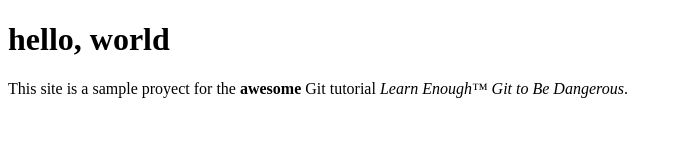
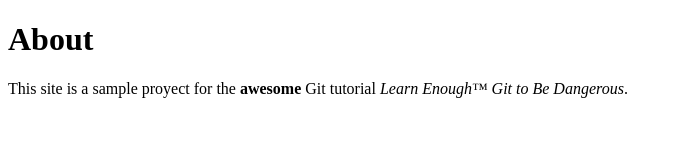
Before and after one commit to osogrizzlypolar/website, a plain HTML site: page about.html in a window 1280 px wide. Shown: the whole page, without its empty margins (0-682 px from the left). Drawn offline with Linux system fonts and the light colour scheme.

Commit message:
Add a link to the About page

```diff
--- a/about.html
+++ b/about.html
@@ -4,7 +4,7 @@
     <title>About Us</title>
   </head>
   <body>
-    <h1>hello, world</h1>
+    <h1>About</h1>
     <p>
       This site is a sample proyect for the <strong>awesome</strong> Git
       tutorial <em>Learn Enough™ Git to Be Dangerous</em>.
```
Also changed, not shown: index.html (+1 -0 lines).
